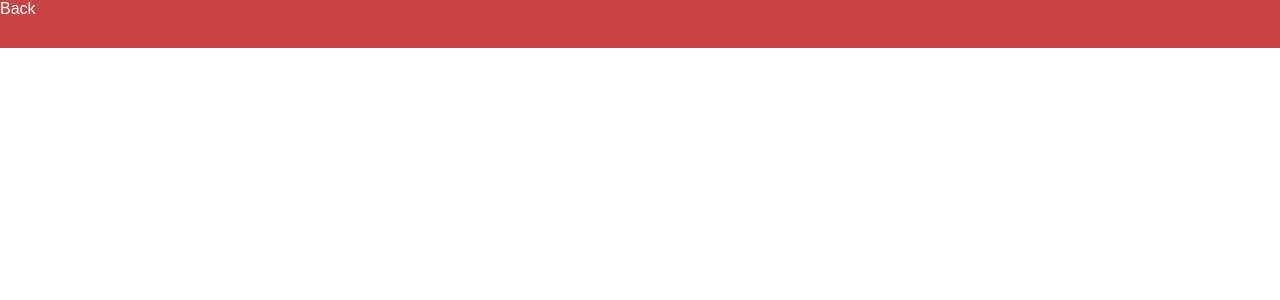
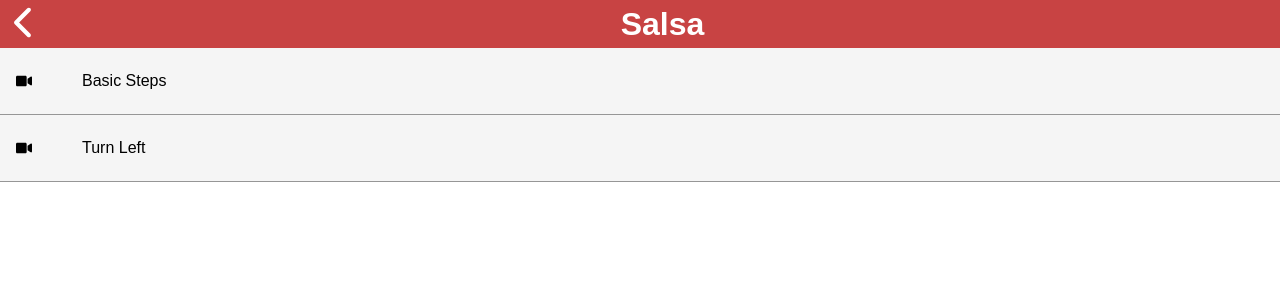
Before and after one commit to rhinojosadev/LearnToDance, a React (Create React App) app: page /salsa in a window 1280 px wide. Shown: the top 300 px of the page. Built offline with nearby package versions, Linux system fonts and the light colour scheme.

Commit message:
Added header and icons

```diff
--- a/package.json
+++ b/package.json
@@ -14,6 +14,7 @@
     "@types/react-router-dom": "^5.1.3",
     "react": "^16.12.0",
     "react-dom": "^16.12.0",
+    "react-icons": "^3.8.0",
     "react-router": "^3.2.5",
     "react-router-dom": "^5.1.2",
     "react-scripts": "3.3.0",
--- a/src/App.tsx
+++ b/src/App.tsx
@@ -1,6 +1,6 @@
 import React from 'react';
 import Grid from '@material-ui/core/Grid';
-import { BrowserRouter as Router, Switch, Route} from "react-router-dom";
+import {BrowserRouter, Route, Switch } from "react-router-dom";
 
 import Courses from "./modules/courses/Courses";
 import Salsa from "./modules/courses/salsa/Salsa";
@@ -10,7 +10,7 @@ import HipHop from "./modules/courses/hiphop/HipHop";
 const App: React.FC = () => {
 
   return (
-    <Router>
+    <BrowserRouter>
       <Grid container={true}>
         <Switch>
           <Route path="/" exact={true} component={Courses} />
@@ -19,7 +19,7 @@ const App: React.FC = () => {
           <Route path="/hiphop" component={HipHop} />
         </Switch>
       </Grid>
-    </Router>
+    </BrowserRouter>
   );
 }
 
--- a/src/modules/courses/Courses.tsx
+++ b/src/modules/courses/Courses.tsx
@@ -1,31 +1,17 @@
 import React from "react";
 import Grid from '@material-ui/core/Grid';
-import { makeStyles } from '@material-ui/core/styles';
 
 import Card from "../../shared/components/Card";
-
-const useStyles = makeStyles({
-    root: {
-      background: "#bf2323d9",
-      border: 0,
-      color: 'white',
-      height: 48,
-      "& h1": {
-        alignSelf: "center",
-        margin: "auto",
-      }
-    },
-  });
+import Header from "../../shared/components/Header";
 
 
 const Courses: React.FC = () => {
-    const classes = useStyles();
 
     return (
         <>
-            <Grid container={true} className={classes.root}>
+            <Header>
                 <h1>Learn to Dance</h1>
-            </Grid>
+            </Header>
             <Grid item={true} container={true} xs={6}>
                 <Card name="Salsa" url="/salsa"/>
             </Grid>
--- a/src/modules/courses/bachata/Bachata.tsx
+++ b/src/modules/courses/bachata/Bachata.tsx
@@ -1,9 +1,18 @@
 import React from "react";
+import { IoIosArrowBack } from "react-icons/io";
+import { Link } from "react-router-dom";
+
+import Header from "../../../shared/components/Header"
 
 const Bachata: React.FC = () => {
     return (
         <>
-            <p>List</p>
+            <Header>
+                <Link to={"/"}>
+                  <IoIosArrowBack/>
+                </Link>
+                <h1>Bachata</h1>
+            </Header>
         </>
     );
   }
--- a/src/modules/courses/hiphop/HipHop.tsx
+++ b/src/modules/courses/hiphop/HipHop.tsx
@@ -1,9 +1,18 @@
 import React from "react";
+import { IoIosArrowBack } from "react-icons/io";
+import { Link } from "react-router-dom";
+
+import Header from "../../../shared/components/Header"
 
 const HipHop: React.FC = () => {
     return (
         <>
-            <p>List</p>
+            <Header>
+                <Link to={"/"}>
+                  <IoIosArrowBack/>
+                </Link>
+                <h1>Hip Hop</h1>
+            </Header>
         </>
     );
   }
--- a/src/modules/courses/salsa/Salsa.tsx
+++ b/src/modules/courses/salsa/Salsa.tsx
@@ -1,19 +1,27 @@
 import React from "react";
-import Grid from '@material-ui/core/Grid';
+import {List, ListItem } from '@material-ui/core';
 import { makeStyles } from '@material-ui/core/styles';
+import { IoIosArrowBack } from "react-icons/io";
+import { Link } from "react-router-dom";
+import { FaVideo } from "react-icons/fa";
+
+import Header from "../../../shared/components/Header"
 
 const useStyles = makeStyles({
-    root: {
-      background: "#bf2323d9",
-      border: 0,
-      color: 'white',
-      height: 48,
-      "& h1": {
-        alignSelf: "center",
-        margin: "auto",
-      }
-    },
-  });
+  root: {
+    width: "100%",
+    padding: 0,
+    "& div": {
+      backgroundColor: "#f5f5f5",
+      borderBottom: "1px solid #969696",
+    }
+  },
+  lesson: {
+    "& p": {
+      marginLeft: "50px",
+    }
+  }
+});
 
 
 const Salsa: React.FC = () => {
@@ -21,9 +29,22 @@ const Salsa: React.FC = () => {
 
     return (
         <>
-            <Grid item={true} xs={12}  className={classes.root}>
-                Back
-            </Grid>
+            <Header>
+                  <Link to={"/"}>
+                    <IoIosArrowBack/>
+                  </Link>
+                  <h1>Salsa</h1>
+            </Header>
+            <List className={classes.root}>
+              <ListItem button className={classes.lesson}>
+                <FaVideo/>
+                <p>Basic Steps</p>
+              </ListItem>
+              <ListItem button  className={classes.lesson}>
+                <FaVideo/>
+                <p>Turn Left</p>
+              </ListItem>
+            </List>
         </>
     );
   }
--- a/src/shared/components/Card.tsx
+++ b/src/shared/components/Card.tsx
@@ -13,6 +13,7 @@ const useStyles = makeStyles({
         borderRadius: "35px",
         "& a" : {
           textDecoration: "none",
+          color: "black",
         }
     },
 
--- /dev/null
+++ b/src/shared/components/Header.tsx
@@ -0,0 +1,33 @@
+import React from "react";
+import Grid from '@material-ui/core/Grid';
+import { makeStyles } from '@material-ui/core/styles';
+
+const useStyles = makeStyles({
+    root: {
+      background: "#bf2323d9",
+      border: 0,
+      color: 'white',
+      height: 48,
+      "& svg": {
+        fontSize: "45px",
+        color: "white",
+      },
+      "& h1": {
+        textAlign: "center",
+        margin: "auto",
+      }
+    },
+  });
+
+
+const Header: React.FC = ({children}) => {
+    const classes = useStyles();
+
+    return (
+            <Grid item={true} container={true} xs={12} className={classes.root}>
+              {children}
+            </Grid>
+    );
+  }
+
+export default Header;
```
